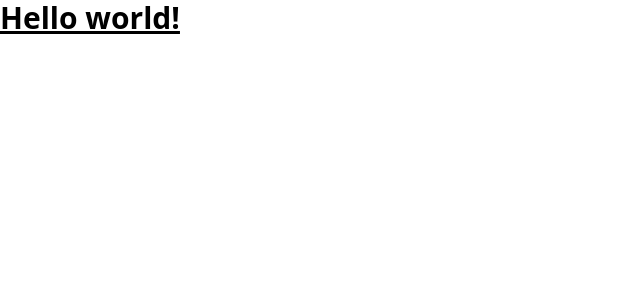
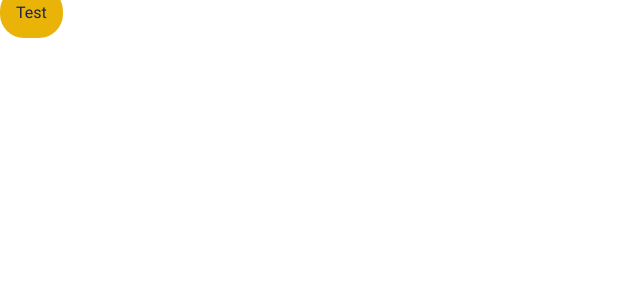
Before and after one commit to Adjeko/ergoweb, a Next.js app: page / in a window 1280 px wide. Shown: the top 300 px of the page, without its empty margins (0-640 px from the left). Built offline with nearby package versions, Linux system fonts and the light colour scheme.

Commit message:
implemented MainButton

```diff
--- a/components/mainbutton/mainbutton.d.ts
+++ b/components/mainbutton/mainbutton.d.ts
@@ -1,3 +1,4 @@
 interface MainbuttonProps extends JSX.IntrinsicAttributes {
-
+    text : string,
+    href : string,
 }
--- a/components/mainbutton/mainbutton.tsx
+++ b/components/mainbutton/mainbutton.tsx
@@ -1,10 +1,15 @@
+import Link from "next/link"
+import { isArgumentsObject } from "util/types"
 
 const Mainbutton = (props: MainbuttonProps) => {
 
     return (
-      <h1 className="">
-        Hallo Button
-      </h1>
+
+      <Link href={props.href}>
+        <a className="p-4 text-[#1a264a] bg-yellow-500 rounded-3xl text-base font-roboto w-fit">
+          {props.text}
+        </a>
+      </Link>
     )
 }
 
--- a/pages/index.tsx
+++ b/pages/index.tsx
@@ -1,3 +1,4 @@
+import Mainbutton from '@/components/mainbutton/mainbutton'
 import type { NextPage } from 'next'
 import Head from 'next/head'
 import Image from 'next/image'
@@ -5,9 +6,7 @@ import styles from '../styles/Home.module.css'
 
 const Home: NextPage = () => {
   return (
-    <h1 className="text-3xl font-bold underline">
-      Hello world!
-    </h1>
+    <Mainbutton text="Test" href="/about"/>
   )
 }
 
```
Also changed, not shown: 1 other file (tests, documents, lock files or other folders).
